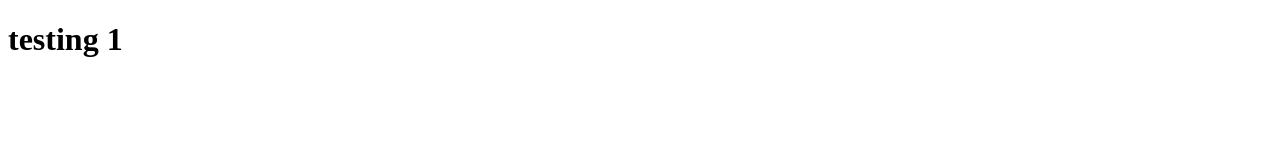
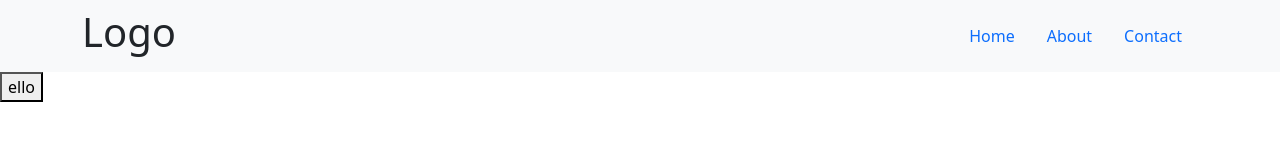
Before and after one commit to johannranudd/CSS-frameworks-CA_JR, a website: page index.html in a window 1280 px wide. Drawn offline with nearby package versions, Linux system fonts and the light colour scheme.

```diff
--- a/index.html
+++ b/index.html
@@ -4,9 +4,47 @@
     <meta charset="UTF-8" />
     <meta http-equiv="X-UA-Compatible" content="IE=edge" />
     <meta name="viewport" content="width=device-width, initial-scale=1.0" />
+    <link
+      href="https://cdn.jsdelivr.net/npm/bootstrap@5.2.0/dist/css/bootstrap.min.css"
+      rel="stylesheet"
+      integrity="sha384-gH2yIJqKdNHPEq0n4Mqa/HGKIhSkIHeL5AyhkYV8i59U5AR6csBvApHHNl/vI1Bx"
+      crossorigin="anonymous"
+    />
     <title>Document</title>
   </head>
   <body>
-    <h1>testing 1</h1>
+    <nav class="navbar container-fluid navbar-expand-lg bg-light">
+      <div class="container d-flex justify-content-between">
+        <!-- col_1 -->
+        <div class="logo">
+          <h1>Logo</h1>
+        </div>
+
+        <!-- col_2 -->
+        <div class="d-flex align-items-center justify-content-end">
+          <ul class="nav">
+            <li class="nav-item">
+              <a class="nav-link" href="#">
+                <!-- href="#scrollspyHeading1" -->Home</a
+              >
+            </li>
+            <li class="nav-item">
+              <a class="nav-link" href="#">About</a>
+            </li>
+            <li class="nav-item">
+              <a class="nav-link" href="#">Contact</a>
+            </li>
+          </ul>
+        </div>
+      </div>
+    </nav>
+    <button class="btn-primary">ello</button>
+
+    <!-- SCRIPTS -->
+    <script
+      src="https://cdn.jsdelivr.net/npm/bootstrap@5.2.0/dist/js/bootstrap.bundle.min.js"
+      integrity="sha384-A3rJD856KowSb7dwlZdYEkO39Gagi7vIsF0jrRAoQmDKKtQBHUuLZ9AsSv4jD4Xa"
+      crossorigin="anonymous"
+    ></script>
   </body>
 </html>
```
Also changed, not shown: package.json (+21 -2 lines), 1 other file.
